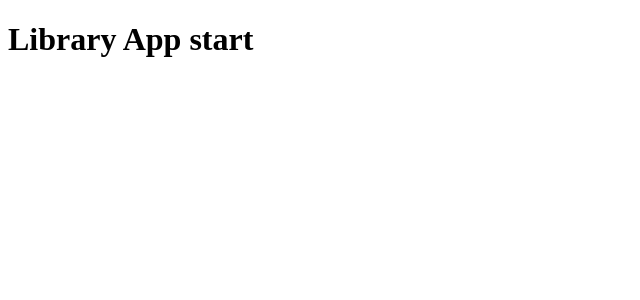
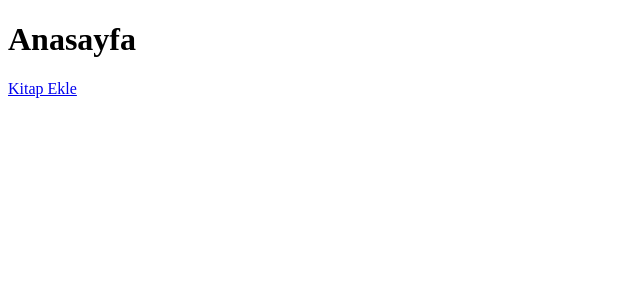
Before and after one commit to Udemig/4-sezon-haftaici-library, a React (Create React App) app: page / in a window 1280 px wide. Shown: the top 300 px of the page, without its empty margins (0-640 px from the left). Built offline with nearby package versions, Linux system fonts and the light colour scheme.

Commit message:
router structure

```diff
--- a/src/App.js
+++ b/src/App.js
@@ -1,6 +1,11 @@
 import React from "react";
 
 import { useSelector } from "react-redux";
+
+import {BrowserRouter,Routes,Route} from "react-router-dom"
+
+import Home from "./pages/Home";
+import NotFound from "./pages/NotFound";
 
 function App() {
   /* const booksState=useSelector(state=>state.booksState)
@@ -10,9 +15,13 @@ function App() {
 
   console.log(booksState);
   return (
-    <div>
-      <h1>Library App start</h1>
-    </div>
+    <BrowserRouter>
+      <Routes>
+        <Route path="/" element={<Home />} />
+
+        <Route path="*" element={<NotFound />} />
+      </Routes>
+    </BrowserRouter>
   );
 }
 
--- /dev/null
+++ b/src/pages/Home.js
@@ -0,0 +1,14 @@
+import React from "react";
+
+import { Link } from "react-router-dom";
+
+const Home=()=>{
+    return(
+        <div>
+            <h1>Anasayfa</h1>
+            <Link to={"/add-book"}>Kitap Ekle</Link>
+        </div>
+    )
+}
+
+export default Home
--- /dev/null
+++ b/src/pages/NotFound.js
@@ -0,0 +1,11 @@
+import React from "react";
+
+const NotFound=()=>{
+    return(
+        <div>
+            <h1>404 Not Found</h1>
+        </div>
+    )
+}
+
+export default NotFound
```
Also changed, not shown: doc.txt.
